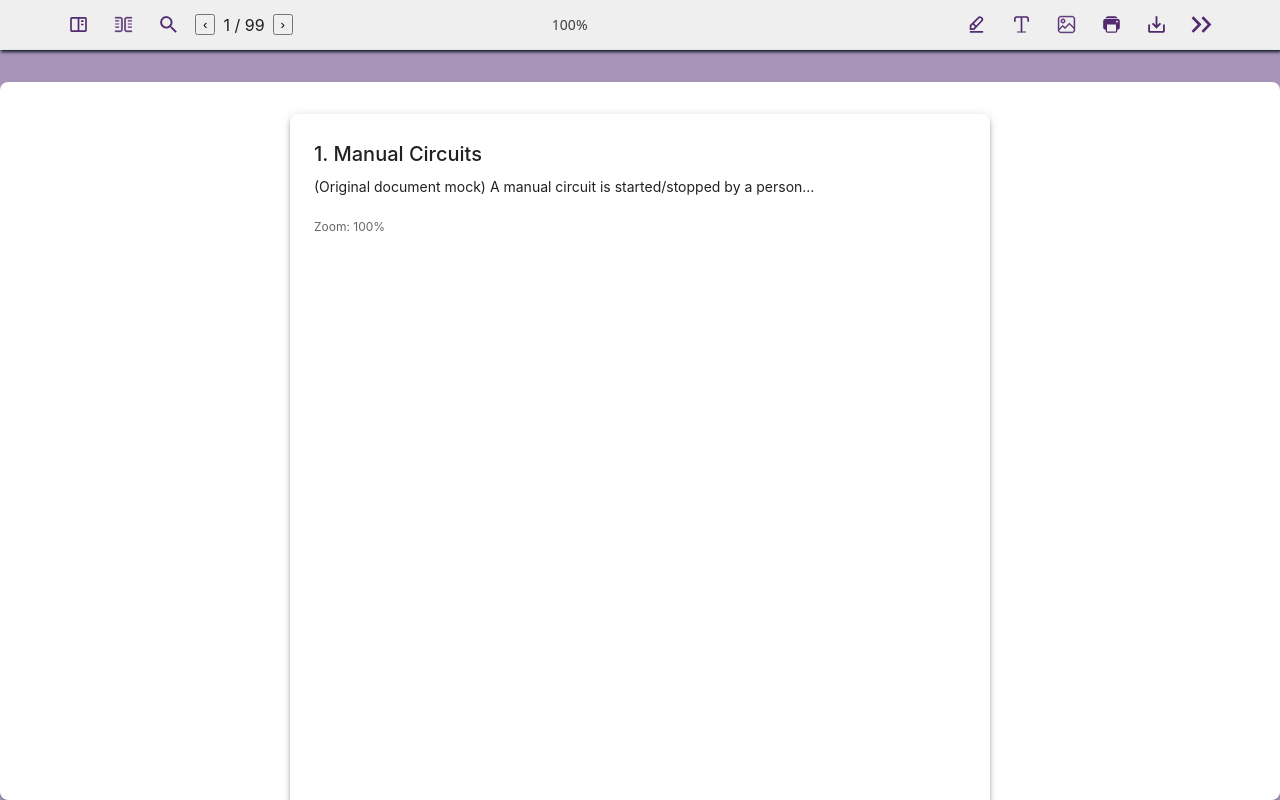
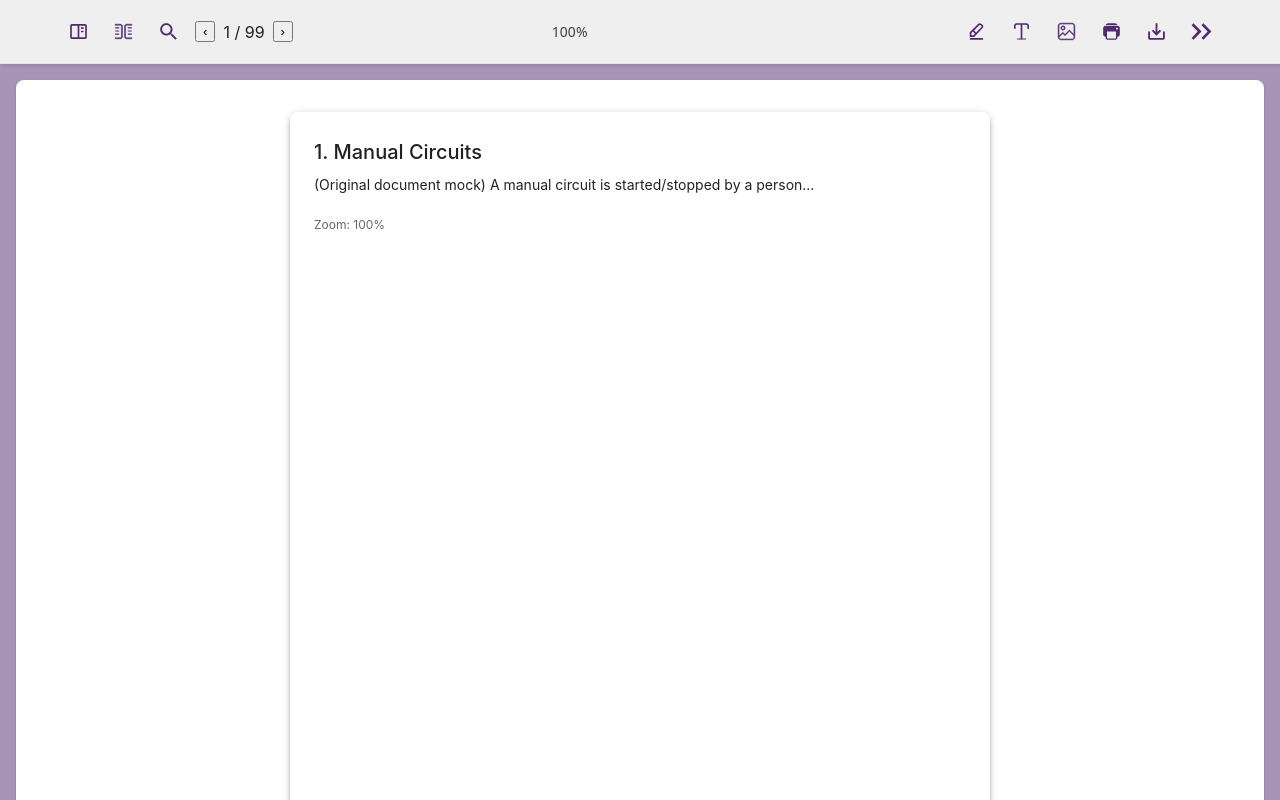
Before and after one commit to deniseada/GotIt, a Next.js app: page /doc in a window 1280 px wide. Shown: the top 800 px of the page. Built offline with nearby package versions, Linux system fonts and the light colour scheme; some icons are missing.

Commit message:
Fixing CSS for hidden page under toolbar when in  Split Screen view

```diff
--- a/app/doc/components/DocScreen.js
+++ b/app/doc/components/DocScreen.js
@@ -1,10 +1,10 @@
 'use client';
-import React, { useState } from 'react';
+import React, { useState, useEffect } from 'react';
 import { Box, Typography } from '@mui/material';
 import SplitView from './SplitView';
 import ModeTabs from './ModeTabs';
-import ZoomControls from './ZoomControls';
 import ToolBar from './ToolBar';
+import styles from '../mvp.module.css';
 
 
 export default function DocScreen() {
@@ -17,6 +17,13 @@ export default function DocScreen() {
     const zoomIn  = () => setZoom(z => Math.min(3, +(z + 0.1).toFixed(2)));
     const zoomOut = () => setZoom(z => Math.max(0.5, +(z - 0.1).toFixed(2)));
     const zoomReset = () => setZoom(1);
+
+    // Press 'S' to toggle split view
+    useEffect(() => {
+    const onKey = e => { if (e.key.toLowerCase() === 's') setSplit(s => !s); };
+    window.addEventListener('keydown', onKey);
+    return () => window.removeEventListener('keydown', onKey);
+    }, []);
 
     function MockOriginalPage({ page, zoom }) {
         return (
@@ -79,34 +86,57 @@ export default function DocScreen() {
     }
 
     return (
-        <div>
         <Box sx={{ height: '100dvh', display: 'flex', flexDirection: 'column' }}>
+            {/* Toolbar at the top */}
             <ToolBar
             page={page}
             onPrev={() => setPage(p => Math.max(1, p - 1))}
             onNext={() => setPage(p => p + 1)}
             split={split}
             onToggleSplit={toggleSplit}
-                /* NEW: zoom props */
             zoom={zoom}
             onZoomIn={zoomIn}
             onZoomOut={zoomOut}
             onZoomReset={zoomReset}
             />
 
+            {/* Main content area gets padded down */}
+            <Box
+            className={styles.contentUnderToolbar}
+            sx={{
+                flex: 1,
+                display: 'grid',
+                gridTemplateRows: '1fr',
+                p: { xs: 1, md: 2 },
+            }}
+            >
             {split ? (
                 <SplitView
                 left={<MockOriginalPage page={page} zoom={zoom} />}
-                        right={<Box sx={{ height: '100%', display: 'grid', gridTemplateRows: 'auto 1fr' }}>
+                right={
+                    <Box sx={{ height: '100%', display: 'grid', gridTemplateRows: 'auto 1fr' }}>
                     <ModeTabs value={mode} onChange={setMode} />
                     <MockRightPane mode={mode} page={page} zoom={zoom} />
-                        </Box>} />
+                    </Box>
+                }
+                />
             ) : (
-        <Box sx={{ height: '100%', borderRadius: 2, bgcolor: 'background.paper', boxShadow: 1, overflow: 'hidden', display: 'grid', placeItems: 'center', p: 2 }}>
+                <Box
+                sx={{
+                    height: '100%',
+                    borderRadius: 2,
+                    bgcolor: 'background.paper',
+                    boxShadow: 1,
+                    overflow: 'hidden',
+                    display: 'grid',
+                    placeItems: 'center',
+                    p: 2,
+                }}
+                >
                 <MockOriginalPage page={page} zoom={zoom} />
                 </Box>
             )}
             </Box>
-        </div>
+        </Box>
     );
 }
--- a/app/doc/components/ToolBar.js
+++ b/app/doc/components/ToolBar.js
@@ -23,6 +23,7 @@ export default function ToolBar({
             // {/* Secondary toolbar row */}
                 <div className={`${styles.toolBar} ${styles.toolBarNoOffset}`}>
                 <div className={styles.toolbarInner}>
+                    {/* Left Side */}
                     <div className={styles.toolbarLeft}>
                         <button className={styles.toolButton}><img src="/icons/sideBarIcon.svg" className={styles.toolbarIcon} /></button>
                         <button
@@ -39,7 +40,7 @@ export default function ToolBar({
                         <button className={styles.iconBtn} onClick={onNext} aria-label="Next page">›</button>
                     </div>
 
-                    {/* Center: page controls (optional) */}
+                    {/* Center: zoom controls */}
                     <div className={styles.toolbarCenter}>
                             {/* Zoom group */}
                             <div className={styles.zoomGroup} role="group" aria-label="Zoom controls">
@@ -58,7 +59,7 @@ export default function ToolBar({
                                 </button>
                             </div>
                         </div>
-
+                    {/* Right Side */}
                     <div className={styles.toolbarRight}>
                         {/* your existing icons */}
                         <button className={styles.toolButton}><img src="/icons/highlightIcon.svg" className={styles.toolbarIcon} /></button>
--- a/app/doc/mvp.module.css
+++ b/app/doc/mvp.module.css
@@ -5,28 +5,40 @@ html, body { margin: 0; }
   margin-bottom: 1rem;
 }
 
+:root { --toolbar-h: 64px; }
+
 /* Tool Bar container */
 
 .toolBar {
   width: 100vw;
   position: sticky;
-  top: 64px;
-  margin: 0 0 2rem 0;
+  top: 0;
+  margin: 0;
   background-color: #efefef;
   border-bottom: 1px solid #e6e6e6;
-  box-shadow: 1px 2px 3px rgba(16, 24, 40, 1);
+  box-shadow: 1px 2px 3px rgba(16, 24, 40, 0.1);
   z-index: 100;
+  min-height: var(--toolbar-h);
+  display: flex;
+  align-items: center;
 }
 
-/* new: when there is NO brand/header above */
+/* Content below Toolbar gets padding so it isn't hidden */
+.contentUnderToolbar {
+  padding-top: calc(var(--toolbar-h) + 8px);
+}
+
+/* when there is NO brand/header above */
 .toolBarNoOffset {
   top: 0;
 }
 
 .toolbarInner {
   max-width: 1200px;
+  width: 100%;
   margin: 0 auto;
-  display: flex;
+  display: grid;
+  grid-template-columns: auto 1fr auto;
   align-items: center;
   gap: 1rem;
   padding: 6px 20px;
@@ -92,12 +104,11 @@ html, body { margin: 0; }
   text-align: right;
 }
 
-/* Optional: compact buttons in the zoom group */
 .zoomGroup .toolButton { padding: 4px; }
 
-/* Active look for the split button (already suggested earlier) */
+/* Active look for the split button */
 .toolButtonActive {
-  background: rgba(94, 53, 177, 0.16); /* your purple tint */
+  background: rgba(94, 53, 177, 0.16);
   outline: 2px solid #5e35b1;
   outline-offset: 0;
 }
@@ -110,6 +121,7 @@ html, body { margin: 0; }
   overflow: hidden; clip: rect(0, 0, 0, 0);
   white-space: nowrap; border: 0;
 }
+
 
 /* ToolBar Functionality */
 
```
Lines whose indentation alone changed are shown as unchanged.
